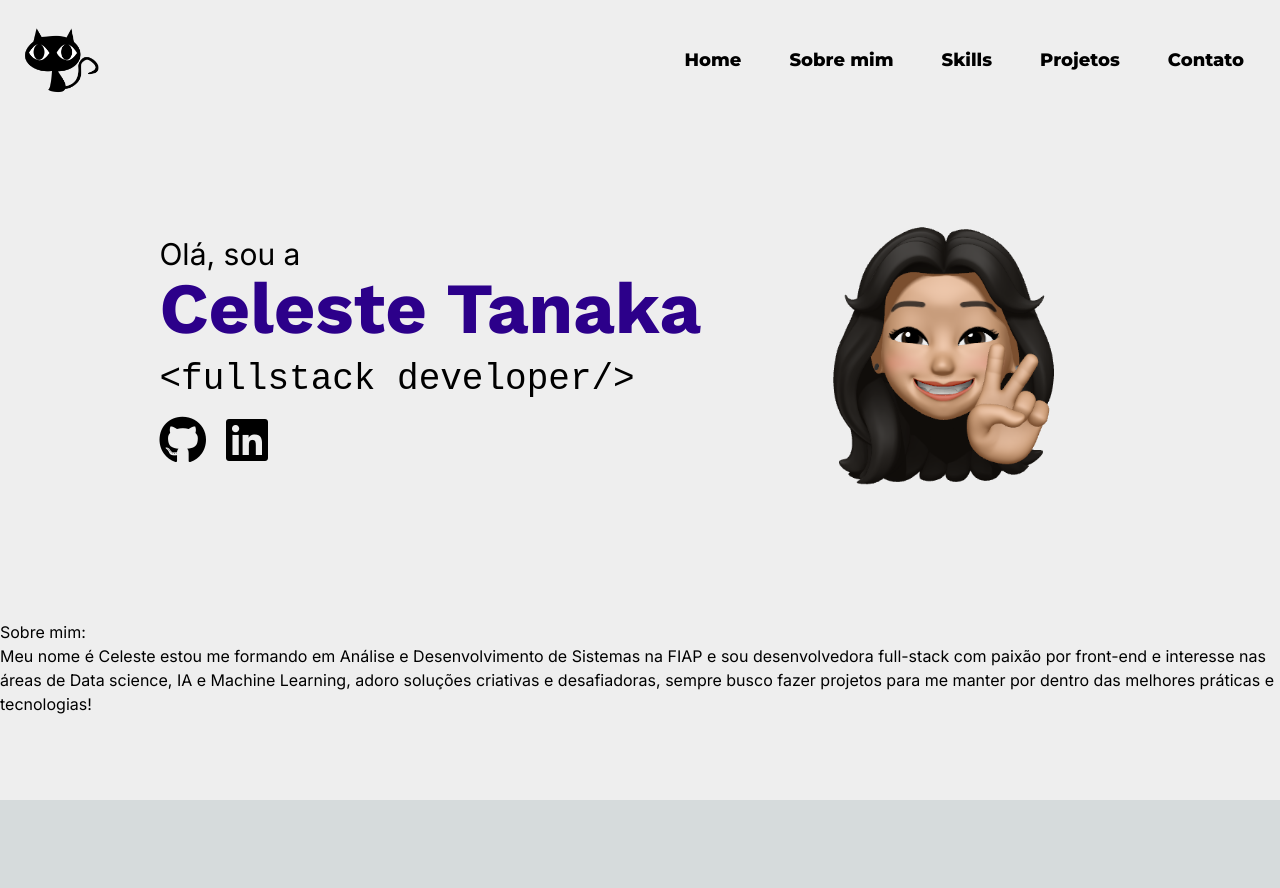
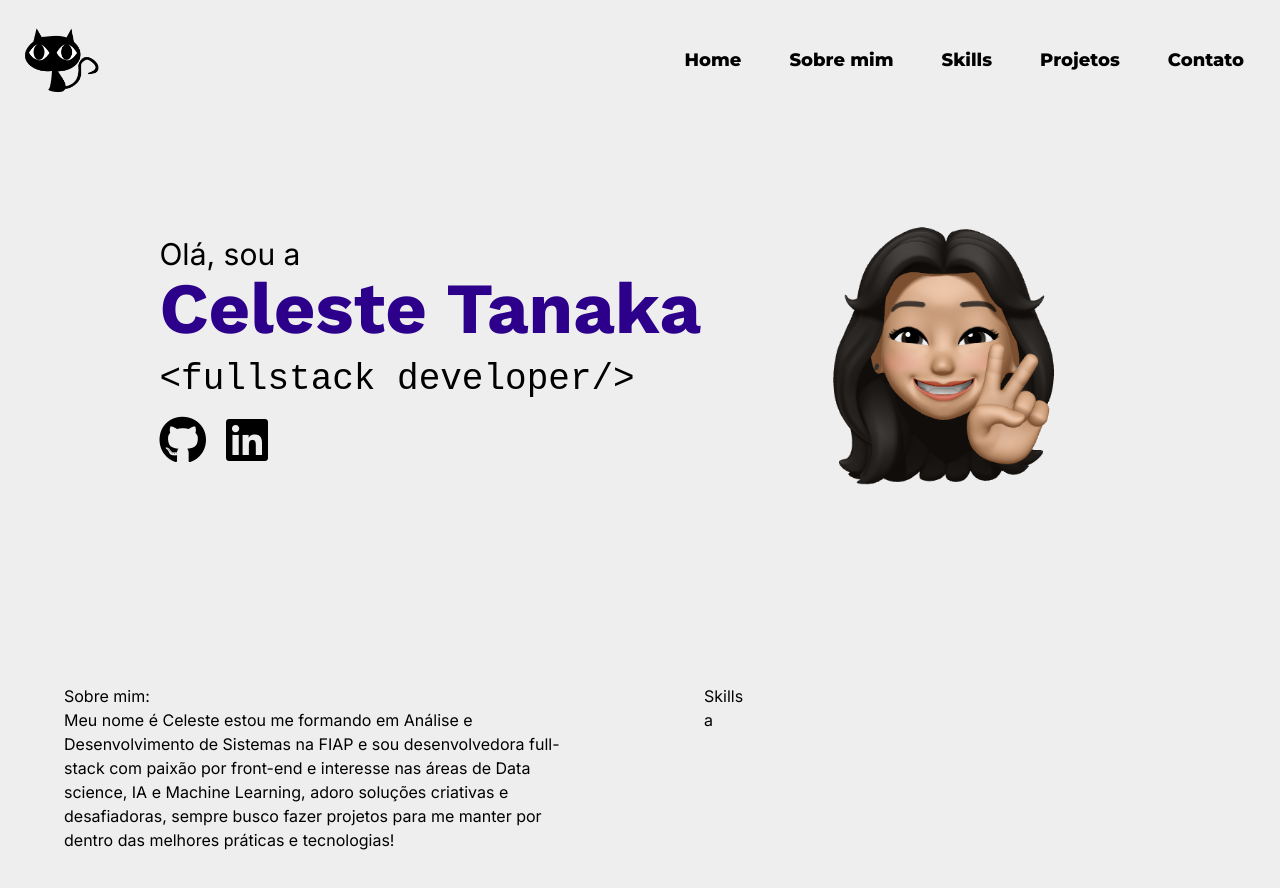
Before and after one commit to celestemayumi/portfolio, a Next.js app: page / in a window 1280 px wide. Shown: the top 888 px of the page. Before the commit the page ends 800 px from the top, so only its background shows below. Built offline with nearby package versions, Linux system fonts and the light colour scheme; a web font is replaced by a local one.

Commit message:
✨ feat: about and skills component

```diff
--- a/src/app/page.tsx
+++ b/src/app/page.tsx
@@ -4,6 +4,7 @@ import Image from "next/image";
 import MainSection from "@/components/MainSection";
 import Header from "@/components/Header";
 import About from "@/components/About";
+import Skills from "@/components/Skills";
 
 export default function Home() {
   return (
@@ -12,6 +13,7 @@ export default function Home() {
       <MainSection/>
       <div className="box flex">
         <About></About>
+        <Skills></Skills>
       </div>
     </main>
   );
--- a/src/components/About/index.tsx
+++ b/src/components/About/index.tsx
@@ -1,7 +1,7 @@
 const About = () => {
   return (
     <>
-      <div id="about">
+      <div id="about" className="w-3/6 p-16">
         <h1>Sobre mim:</h1>
         <p>
           Meu nome é Celeste estou me formando em Análise e Desenvolvimento de
--- a/src/components/Skills/index.tsx
+++ b/src/components/Skills/index.tsx
@@ -1,7 +1,12 @@
 const Skills = ()=>{
     return(
         <>
+        <div className="w-3/6 p-16">
         <h1>Skills</h1>
+        <p>a</p>
+        </div>
         </>
     )
 }
+
+export default Skills;
```
